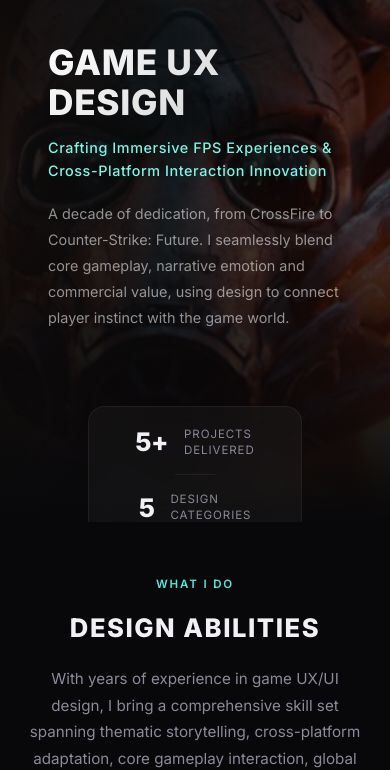
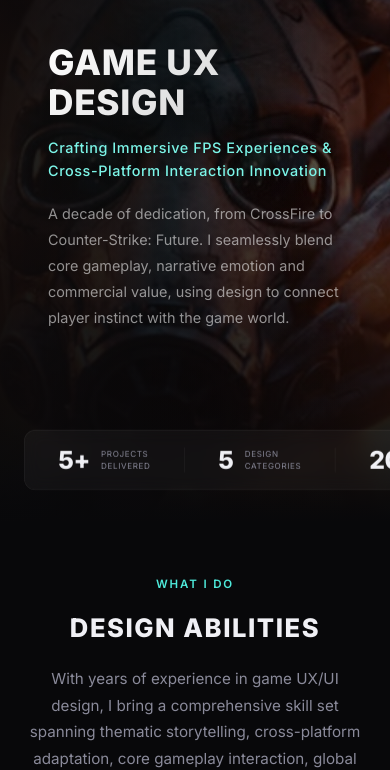
Before and after one commit to guoxuyang618/portfolio, an Astro site: page / in a window 390 px wide. Shown: the part 78-848 px from the top of the page. Built offline with nearby package versions, Linux system fonts and the light colour scheme; Astro itself is replaced by a stand-in of ours.

Commit message:
"fix-hero-stats-scale-only-no-layout-change"

```diff
--- a/src/pages/index.astro
+++ b/src/pages/index.astro
@@ -1254,12 +1254,8 @@ import '../styles/global.css';
     }
 
     .hero-stats {
-      gap: 2rem;
-      padding: 1.2rem 2rem;
-      left: clamp(2rem, 5vw, 6rem);
-    }
-    .stat-number {
-      font-size: 1.6rem;
+      transform-origin: left bottom;
+      transform: scale(0.85);
     }
 
     .abilities-grid {
@@ -1427,24 +1423,10 @@ import '../styles/global.css';
     }
 
     .hero-stats {
-      position: relative;
-      bottom: auto;
-      left: auto;
-      flex-direction: column;
-      align-items: center;
-      gap: 1rem;
-      margin: 1.5rem auto 3rem;
-      padding: 1.2rem 2rem;
-      align-self: center;
-    }
-
-    .stat-item {
-      justify-content: center;
-    }
-
-    .stat-divider {
-      width: 40px;
-      height: 1px;
+      transform-origin: left bottom;
+      transform: scale(0.7);
+      left: 1.5rem;
+      bottom: 2rem;
     }
 
     .hero-scroll-indicator {
```
